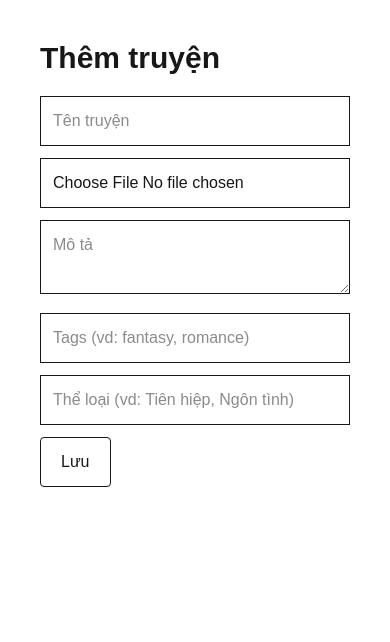
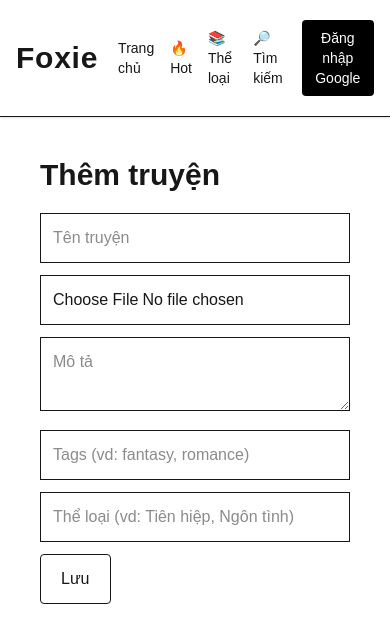
Before and after one commit to ebenhom/foxie, a Next.js app: page /admin/novels/create in a window 390 px wide. Shown: the top 642 px of the page. Built offline with nearby package versions, Linux system fonts and the light colour scheme; no server answers.

Commit message:
fix mobile responsive

```diff
--- a/app/layout.tsx
+++ b/app/layout.tsx
@@ -3,6 +3,10 @@ import type { Metadata } from "next"
 import "./globals.css"
 
 import AuthProvider from "@/components/AuthProvider"
+
+import AuthButton from "@/components/AuthButton"
+
+import Link from "next/link"
 
 
 
@@ -38,6 +42,10 @@ children:React.ReactNode
 
 
 
+
+
+
+
 return (
 
 
@@ -53,7 +61,287 @@ return (
 
 
 
+<header
+
+className="
+
+sticky
+
+top-0
+
+z-50
+
+bg-white
+
+border-b
+
+shadow-sm
+
+px-4
+
+sm:px-8
+
+py-5
+
+"
+
+>
+
+
+<div
+
+className="
+
+max-w-6xl
+
+mx-auto
+
+flex
+
+items-center
+
+justify-between
+
+gap-5
+
+"
+
+>
+
+
+
+
+
+
+
+
+
+<Link
+
+
+href="/"
+
+
+className="
+
+text-3xl
+
+font-bold
+
+tracking-wide
+
+hover:text-blue-600
+
+transition
+
+"
+
+>
+
+
+Foxie
+
+
+</Link>
+
+
+
+
+
+
+
+
+
+<div
+
+className="
+
+flex
+
+items-center
+
+gap-4
+
+sm:gap-6
+
+text-sm
+
+sm:text-base
+
+"
+
+>
+
+
+
+
+
+
+
+
+
+<Link
+
+
+href="/"
+
+
+className="
+
+hover:text-blue-600
+
+transition
+
+"
+
+>
+
+
+Trang chủ
+
+
+</Link>
+
+
+
+
+
+
+
+
+
+<Link
+
+
+href="/hot"
+
+
+className="
+
+hover:text-blue-600
+
+transition
+
+"
+
+>
+
+
+🔥 Hot
+
+
+</Link>
+
+
+
+
+
+
+
+
+
+<Link
+
+
+href="/category"
+
+
+className="
+
+hover:text-blue-600
+
+transition
+
+"
+
+>
+
+
+📚 Thể loại
+
+
+</Link>
+
+
+
+
+
+
+
+
+
+<Link
+
+
+href="/search"
+
+
+className="
+
+hover:text-blue-600
+
+transition
+
+"
+
+>
+
+
+🔎 Tìm kiếm
+
+
+</Link>
+
+
+
+
+
+
+
+
+
+<AuthButton/>
+
+
+
+
+
+
+
+
+
+</div>
+
+
+
+
+
+
+
+
+
+</div>
+
+
+
+
+
+
+
+</header>
+
+
+
+
+
+
+
+
+
 {children}
+
+
+
 
 
 
```
